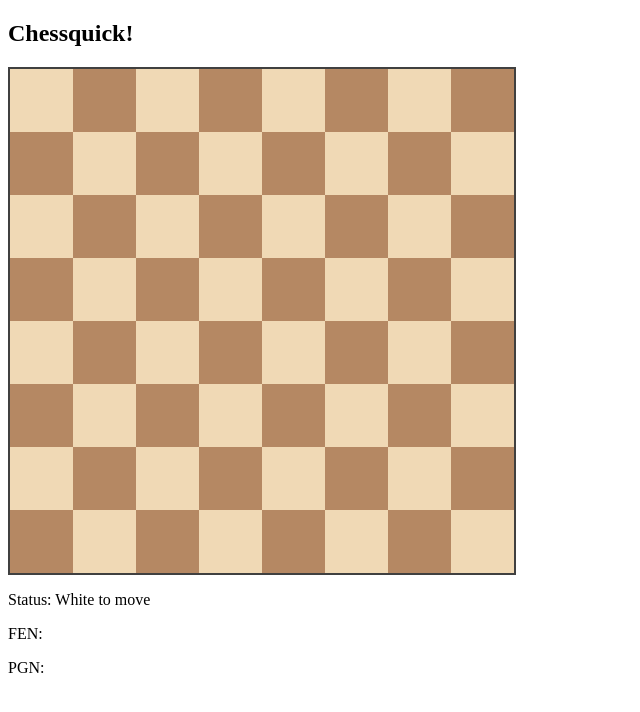
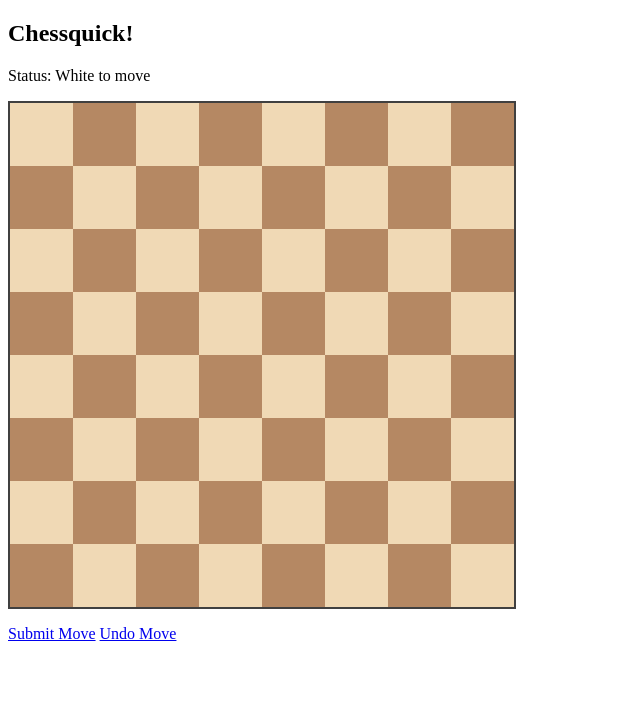
Before and after one commit to mosegontar/chessquick, a Flask app: template templates/index.html in a window 1280 px wide. Shown: the top 712 px of the page, without its empty margins (0-640 px from the left). Run offline with Flask 2, Linux system fonts and the light colour scheme; the template is opened without the code that fills it, so the values that code supplies are empty; some libraries are stand-ins or nearby versions.

Commit message:
Implement Submit Move links and Undo Move links with jquery

```diff
--- a/app.py
+++ b/app.py
@@ -1,10 +1,61 @@
-from flask import Flask, render_template, url_for, request
+import string
+import random
+from flask import Flask, render_template, url_for, request, jsonify
+from flask_sqlalchemy import SQLAlchemy
 
 app = Flask(__name__)
 app.static_folder = 'static'
 
-@app.route('/')
-def index():
+
+# Config
+app.config['SQLALCHEMY_TRACK_MODIFICATIONS'] = True
+app.config['SQLALCHEMY_DATABASE_URI'] = 'sqlite:///database.db'
+
+db = SQLAlchemy(app)
+
+class Games(db.Model):
+    #Games model
+    __tablename__ = 'games'
+
+    id = db.Column(db.Integer, primary_key = True)
+    url = db.Column(db.String(8))
+    turn_number = db.Column(db.Integer)
+    fen_string = db.Column(db.String(80))
+
+
+
+    def __init__(self, url=None, turn_number=None, fen_string='start'):
+        if not url:
+            self.url = None
+            self.turn_number = 0
+            self.fen_string = 'start'
+        else:
+            self.url = url
+            self.turn_number = turn_number
+            self.fen_string = fen_string
+
+def make_new_game(fen_string):
+
+    while True:
+        new_url = ''.join(random.choice(string.ascii_uppercase + stringascii_lowercase + string.digits) \
+                    for _ in range(8))
+        url_exists = Games.query.filter_by(url=new_url).first()
+        if not url_exists:
+            break
+
+    new_game = Games(new_url, 0, 'start')
+
+
+
+@app.route('/_get_fen')
+def get_fen():
+    fen = request.args.get('fen_move')
+    game_id = request.args.get('game_id')
+    print(game_id)
+    return fen
+
+@app.route('/<game_id>')
+def index(game_id=None):
     return render_template('index.html')
 
 if __name__ == '__main__':
--- a/static/js/game.js
+++ b/static/js/game.js
@@ -36,7 +36,14 @@ var onDrop = function(source, target) {
 // for castling, en passant, pawn promotion
 var onSnapEnd = function() {
   board.position(game.fen());
+  $('#undo_move').bind('click', function() {
+    undo_move();
+  });
+  $('#submit_move').bind('click', function() {
+    submit_move();
+  });
   freeze_game();
+
 };
 
 var updateStatus = function() {
@@ -85,15 +92,30 @@ var new_game = function () {
 }
 
 updateStatus();
+
+
 /////////////////////////////////////////////////////////
+
+var submit_move = (function() {
+      $.getJSON('/_get_fen', {
+        fen_move: game.fen(),
+        game_id: window.location.pathname,
+      }, function(data) {
+        return;
+    });
+    $("#undo_move").unbind();
+})
+
+var undo_move = (function () {
+    alert('undoing');
+    game.undo();
+    board = new_game();
+    set_orientation();
+    updateStatus();
+})
 
 var freeze_game = (function() {
       board = ChessBoard('board', game.fen());
-      $.getJSON('/_get_fen', {
-        a: game.fen(),
-      }, function(data) {
-        return;
-      });
       set_orientation();
 });
 
--- a/templates/base.html
+++ b/templates/base.html
@@ -1,6 +1,7 @@
 <!DOCTYPE html>
 <html>
 <head>
+    <meta name="viewport" content="width=device-width, height=device-heihgt, initial-scale=1.0"/>
     <title>Chessquick!</title>
     <script src="{{url_for('static', filename='js/jquery-3.1.1.min.js') }}"></script>
     <script src="https://cdnjs.cloudflare.com/ajax/libs/chess.js/0.10.2/chess.js"></script>
--- a/templates/index.html
+++ b/templates/index.html
@@ -1,9 +1,10 @@
 {% extends 'base.html' %}
 
 {% block content %}
+<p>Status: <span id="status"></span></p>
 <div id="board" style="width: 40%"></div>
-<p>Status: <span id="status"></span></p>
-<p>FEN: <span id="fen"></span></p>
-<p>PGN: <span id="pgn"></span></p>
 <script src="{{url_for('static', filename='js/game.js') }} "></script>
+<p></p>
+<a href=# id=submit_move>Submit Move</a>
+<a href=# id=undo_move>Undo Move</a>
 {% endblock %}
```
